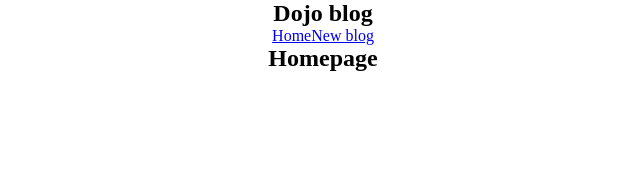
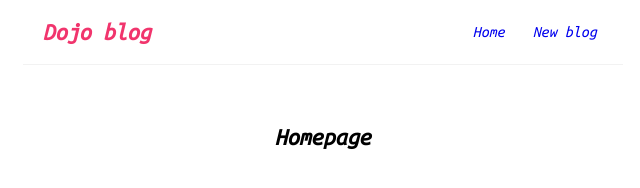
Before and after one commit to liezsm/react-course-by-netninja, a React app: page / in a window 1280 px wide. Shown: the whole page, without its empty margins (317-957 px from the left). Built offline with nearby package versions, Linux system fonts and the light colour scheme.

Commit message:
Part: Adding styles

```diff
--- a/src/reactcourseNetNinja/index.css
+++ b/src/reactcourseNetNinja/index.css
@@ -1,3 +1,5 @@
+@import url("https://fonts.googleapis.com/css2?family=Ubuntu+Mono:ital@1&display=swap");
+
 *,
 *::after,
 *::before {
@@ -7,5 +9,39 @@
 }
 
 body {
+  font-family: "Ubuntu Mono", monospace;
   text-align: center;
 }
+
+.navbar {
+  padding: 20px;
+  display: flex;
+  align-items: center;
+  max-width: 600px;
+  margin: 0 auto;
+  border-bottom: 1px solid #f2f2f2;
+}
+
+.navbar h1 {
+  color: #f1356d;
+}
+
+.navbar .links {
+  margin-left: auto;
+}
+
+.navbar a {
+  margin-left: 16px;
+  text-decoration: none;
+  padding: 6px;
+}
+
+.navbar a:hover {
+  color: #f1356d;
+}
+
+.content {
+  max-width: 600px;
+  margin: 40px auto;
+  padding: 20px;
+}
```
